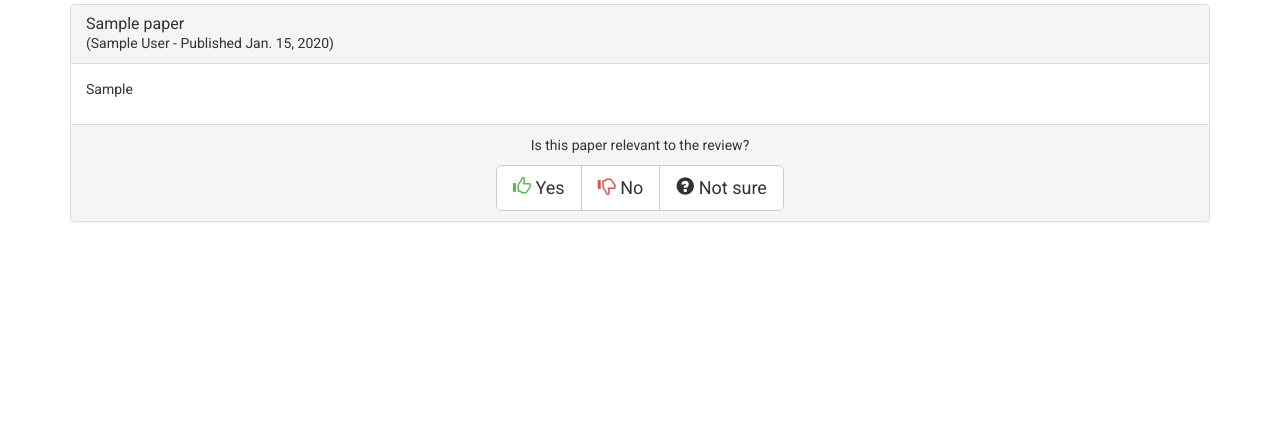
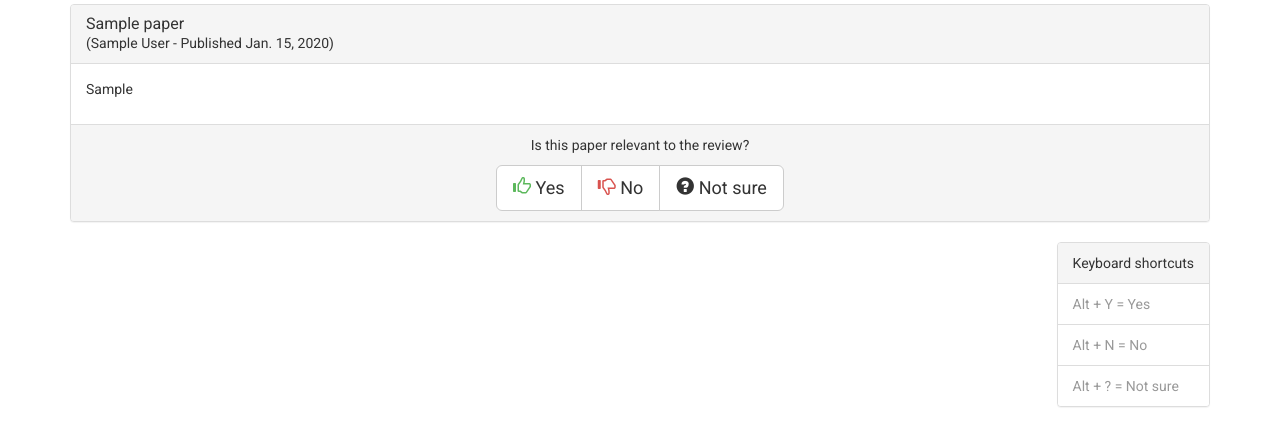
Before and after one commit to iliawnek/SystematicReview, a Django app: page /reviews/1/1/ in a window 1280 px wide. Shown: the part 331-777 px from the top of the page. Run offline with Django 3.2, Linux system fonts and the light colour scheme; a user stored in the database is signed in; tables that the repository leaves empty hold one stand-in row (values such as "Sample post"); parts of the project's set-up code (start-up, migrations or seed data) failed here and were passed over; some libraries are stand-ins or nearby versions.

Commit message:
Add keyboard shortcut for "not sure", add shortcuts reference table

```diff
--- a/static/css/style.css
+++ b/static/css/style.css
@@ -145,3 +145,13 @@ body {
     display: inline-block;
     vertical-align: middle;
 }
+
+/* paper detail */
+
+#keyboard-shortcuts {
+    display: inline-block;
+    width: inherit;
+    /*float: none;*/
+    /*margin-left: auto;*/
+    /*margin-right: auto;*/
+}
--- a/templates/sysrev/paper_detail.html
+++ b/templates/sysrev/paper_detail.html
@@ -49,7 +49,8 @@
 
         {% if paper.pool in to_embed_full %}
           <nav class="pull-right">
-          <a href="{{ paper.url }}" target="_blank" class="btn btn-default"><span class="glyphicon glyphicon-link"></span> Open in new tab</a>
+            <a href="{{ paper.url }}" target="_blank" class="btn btn-default"><span
+                class="glyphicon glyphicon-link"></span> Open in new tab</a>
           </nav>
         {% endif %}
       </h2>
@@ -67,18 +68,37 @@
     </div>
 
     {% if paper.pool in to_judge %}
-    <div class="panel-footer text-center">
+      <div class="panel-footer" id="relevancy-buttons">
+        <div class="text-center">
           <p>Is this paper relevant to the review?</p>
           <div class="btn-group" role="group">
-        <a href="yes" class="btn btn-default btn-lg"><span class="glyphicon glyphicon-thumbs-up   color-green"></span> Yes</a>
-        <a href="no"  class="btn btn-default btn-lg"><span class="glyphicon glyphicon-thumbs-down color-red"  ></span> No</a>
-        <a href="{{ paper.review.get_absolute_url }}/work" class="btn btn-default btn-lg"><span class="glyphicon glyphicon-question-sign"></span> Not sure</a>
+            <a href="yes" class="btn btn-default btn-lg"><span
+                class="glyphicon glyphicon-thumbs-up   color-green"></span> Yes</a>
+            <a href="no" class="btn btn-default btn-lg"><span class="glyphicon glyphicon-thumbs-down color-red"></span>
+              No</a>
+            <a href="{{ paper.review.get_absolute_url }}/work" class="btn btn-default btn-lg"><span
+                class="glyphicon glyphicon-question-sign"></span> Not sure</a>
+          </div>
         </div>
       </div>
     {% endif %}
   </div>
+
+  <div class="pull-right">
+  <div class="panel panel-default color-grey" id="keyboard-shortcuts">
+    <div class="panel-heading">
+      Keyboard shortcuts
+    </div>
+    <ul class="list-group">
+      <li class="list-group-item">Alt + Y = Yes</li>
+      <li class="list-group-item">Alt + N = No</li>
+      <li class="list-group-item">Alt + ? = Not sure</li>
+    </ul>
+  </div>
+  </div>
 {% endblock body %}
 
+{# TODO: move js to separate file #}
 {% block extra_body %}
   {% if paper.pool in to_judge %}
     <script type="text/javascript">
@@ -87,6 +107,8 @@
           window.location.href = "yes";
         } else if (e.altKey && e.keyCode == 78) {
           window.location.href = "no";
+        } else if (e.altKey && e.keyCode == 191) {
+          window.location.href = "{{ paper.review.get_absolute_url }}/work";
         }
       }
       document.addEventListener('keyup', keyUp, false);
```
Lines whose indentation alone changed are shown as unchanged.
